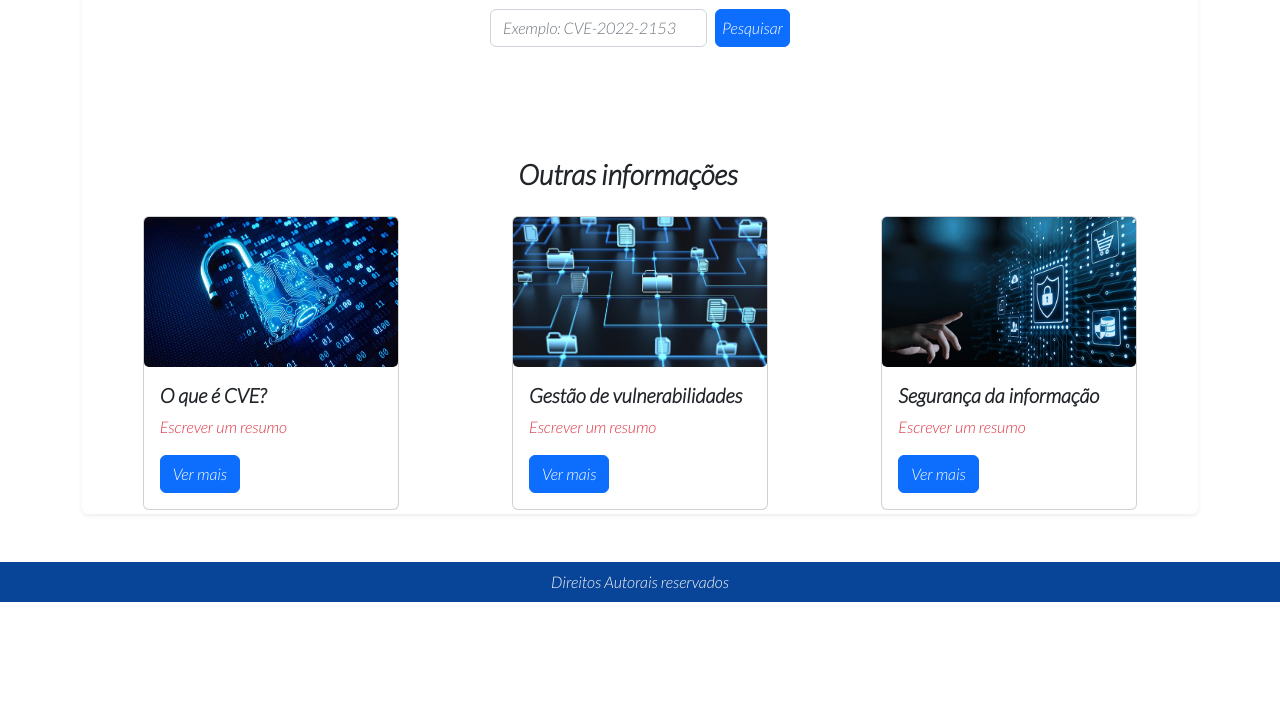
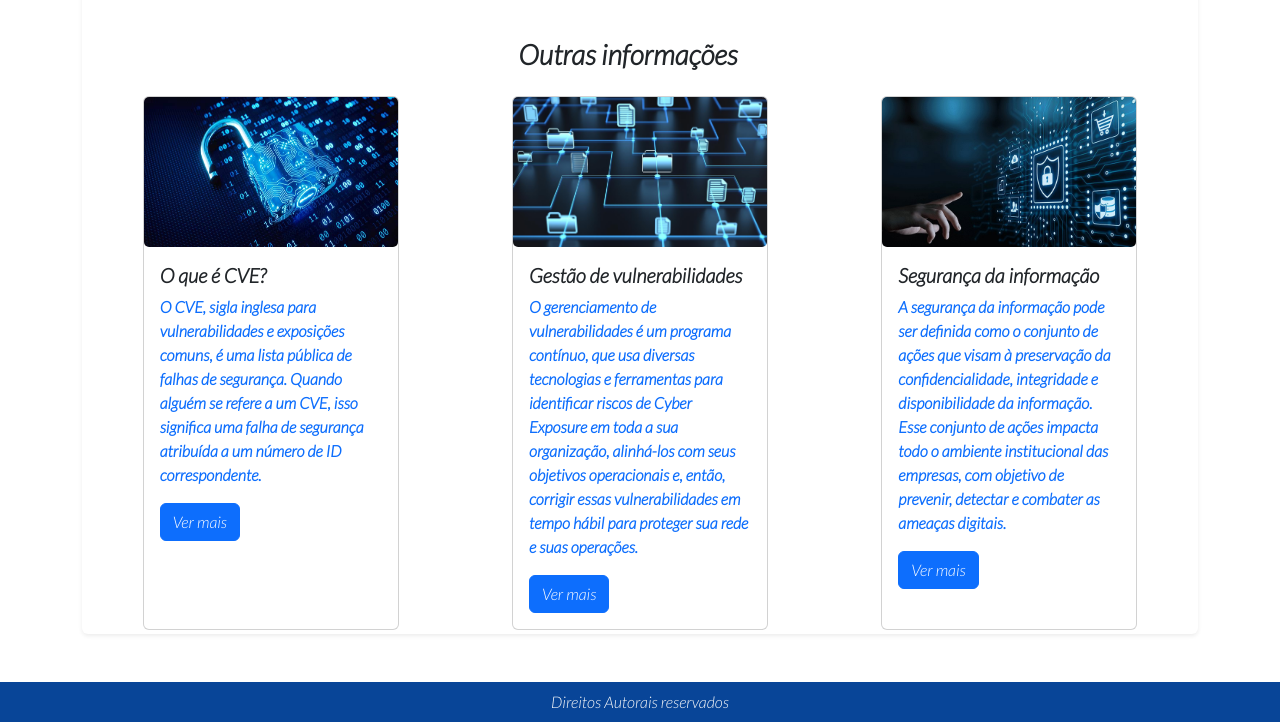
Before and after one commit to jonassantos1000/tcc, a plain HTML site: page static/index.html in a window 1280 px wide. Shown: the part 198-920 px from the top of the page. Before the commit the page ends 800 px from the top, so only its background shows below. Drawn offline with nearby package versions, Linux system fonts and the light colour scheme.

Commit message:
[FEAT]: APLICADO MELHORIA NA DICA DE PESQUISA DO CVE

```diff
--- a/static/index.html
+++ b/static/index.html
@@ -45,7 +45,7 @@
                         <div class="d-flex flex-column div-superior pb-2">
                             <h1 class="text-center mb-4 fs-2 fw-bold">Consulta de CVE</h1>
                             <div class="d-flex justify-content-center" id="botoes">
-                                <input id="barra_pesquisa_cve" class="form-control" type="search" placeholder="Exemplo: CVE-2022-2153"
+                                <input id="barra_pesquisa_cve" class="form-control" type="search" placeholder="Exemplo: CVE-0000-0000"
                                     aria-label="pesquisar">
                                 <button class="btn btn-primary ms-2 d-flex justify-content-center col-4 col-sm-4 col-md-3" id="botao_pesquisar" onclick="getCVE()">Pesquisar</button>
                             </div>
@@ -86,7 +86,7 @@
                                 alt="Imagem de um cadeado aberto para simbolizar as vulnerabilidades abordadas nos CVE's">
                             <div class="card-body">
                                 <h5 class="card-title fs-5 fw-bold">O que é CVE?</h5>
-                                <p class="card-text text-danger">Escrever um resumo</p>
+                                <p class="card-text fw-bold text-primary text-justify">O CVE, sigla inglesa para vulnerabilidades e exposições comuns, é uma lista pública de falhas de segurança. Quando alguém se refere a um CVE, isso significa uma falha de segurança atribuída a um número de ID correspondente.</p>
                                 <a href="https://www.redhat.com/pt-br/topics/security/what-is-cve" target="_blank"
                                     class="btn btn-primary">Ver mais</a>
                             </div>
@@ -96,7 +96,7 @@
                             <img src="./assets/img/redes.png" class="card-img-top img-fluid card-img" alt="...">
                             <div class="card-body">
                                 <h5 class="card-title fs-5 fw-bold">Gestão de vulnerabilidades</h5>
-                                <p class="card-text text-danger">Escrever um resumo</p>
+                                <p class="card-text fw-bold text-primary text-justify">O gerenciamento de vulnerabilidades é um programa contínuo, que usa diversas tecnologias e ferramentas para identificar riscos de Cyber Exposure em toda a sua organização, alinhá-los com seus objetivos operacionais e, então, corrigir essas vulnerabilidades em tempo hábil para proteger sua rede e suas operações.</p>
                                 <a href="#" class="btn btn-primary">Ver mais</a>
                             </div>
                         </div>
@@ -105,7 +105,11 @@
                             <img src="./assets/img/imagem.jpg" class="card-img-top img-fluid card-img" alt="...">
                             <div class="card-body">
                                 <h5 class="card-title fs-5 fw-bold">Segurança da informação</h5>
-                                <p class="card-text text-danger">Escrever um resumo</p>
+                                <p class="card-text fw-bold text-primary text-justify">A segurança da informação pode ser definida como o conjunto de ações que visam
+à preservação da confidencialidade, integridade e disponibilidade da informação. Esse
+conjunto de ações impacta todo o ambiente institucional das empresas, com objetivo de
+prevenir, detectar e combater as ameaças digitais.
+</p>
                                 <a href="https://www.gov.br/anpd/pt-br/documentos-e-publicacoes/guia-vf.pdf"
                                     target="_blank" class="btn btn-primary">Ver mais</a>
                             </div>
```
Also changed, not shown: static/assets/img/logo.png, static/assets/img/logo_2.png (deleted), static/assets/img/logo_bkp.png (added).
